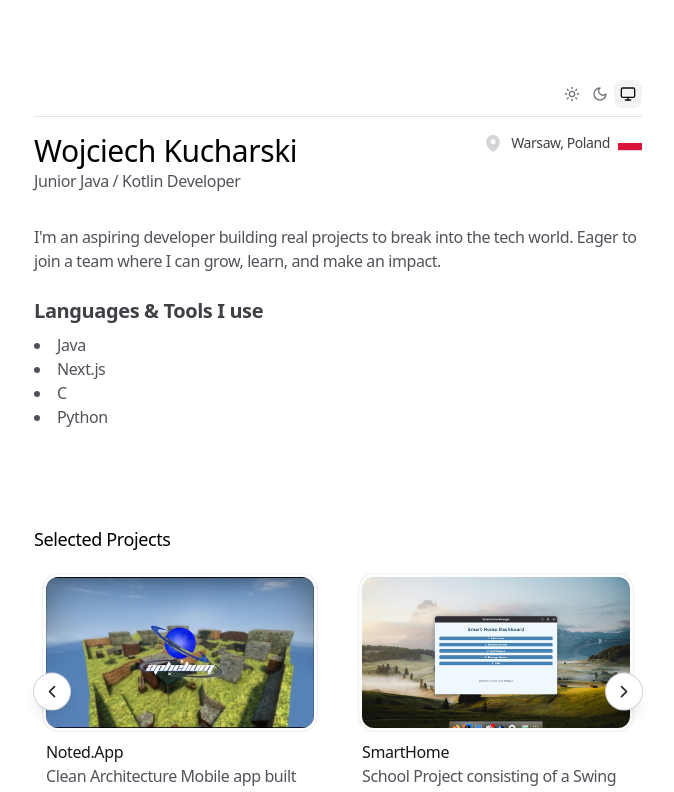
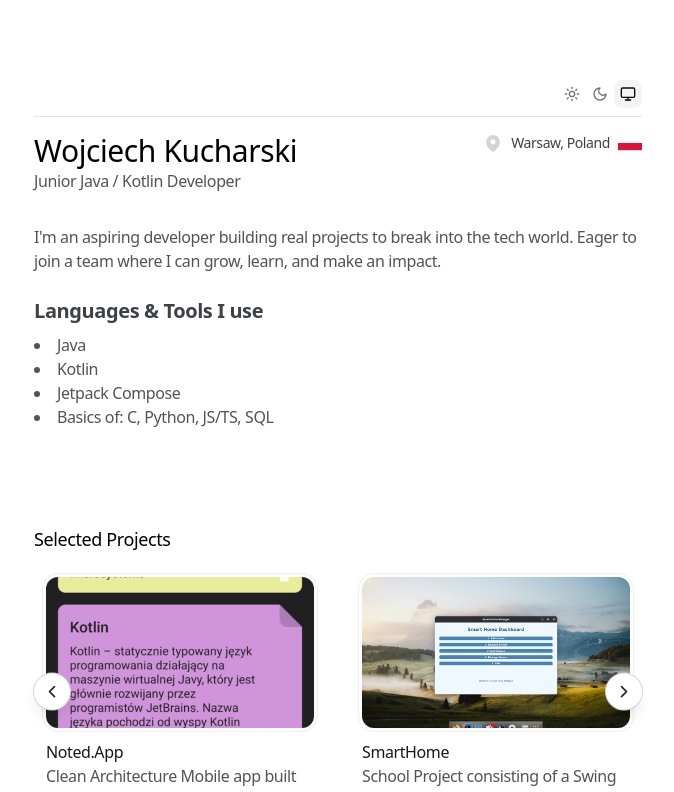
Before and after one commit to aph-nick/portfolio, a Next.js app: page / in a window 1280 px wide. Shown: the top 792 px of the page, without its empty margins (302-976 px from the left). Built offline with nearby package versions, Linux system fonts and the light colour scheme.

Commit message:
Commit 1

```diff
--- a/app/data.ts
+++ b/app/data.ts
@@ -34,7 +34,7 @@ export const PROJECTS: Project[] = [
       'Clean Architecture Mobile app built with JetPack Compose that lets the user manages his personal Notes',
     link: 'https://github.com/aph-nick/Noted.app',
     image:
-      '/aphelium.jpg',
+      '/noted.jpg',
     id: 'project1',
   },
   {
@@ -65,9 +65,9 @@ export const PROJECTS: Project[] = [
   {
     name: 'Weather.now',
     description: 'Clean Architecture, Jetpack Compose Weather app. Under Construction...',
-    link: '',
+    link: 'https://github.com/aph-nick/Weather.now',
     image:
-      '/portfolio.jpg',
+      '/weather.jpg',
     id: 'project4',
   },
   {
--- a/app/page.tsx
+++ b/app/page.tsx
@@ -151,9 +151,9 @@ export default function Personal() {
           </h3>
           <ul className="list-disc list-inside text-zinc-600 dark:text-zinc-400">
             <li>Java</li>
-            <li>Next.js</li>
-            <li>C</li>
-            <li>Python</li>
+            <li>Kotlin</li>
+            <li>Jetpack Compose</li>
+            <li>Basics of: C, Python, JS/TS, SQL</li>
           </ul>
         </div>
       </motion.section>
```
Also changed, not shown: public/noted.jpg (added), public/weather.jpg (added).
